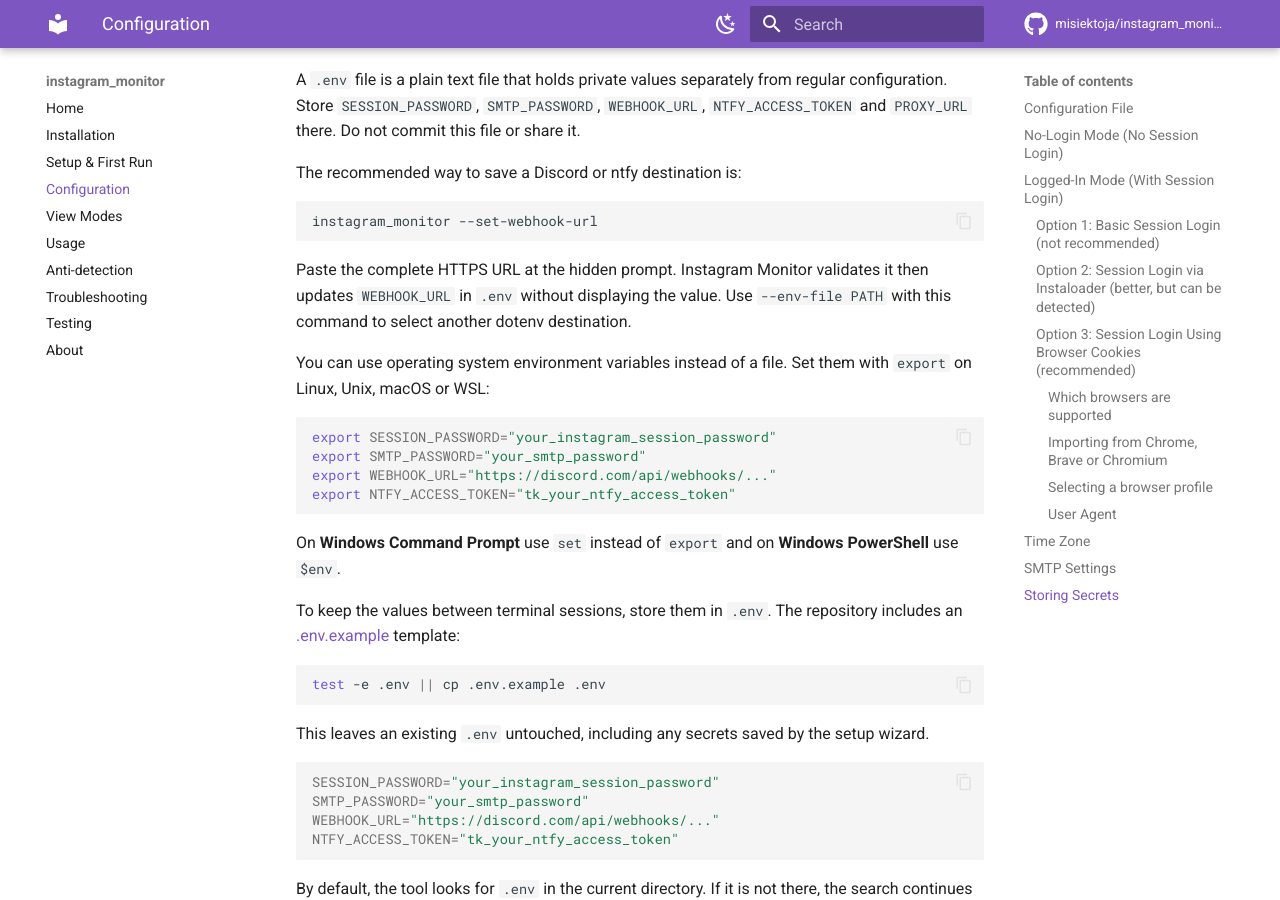
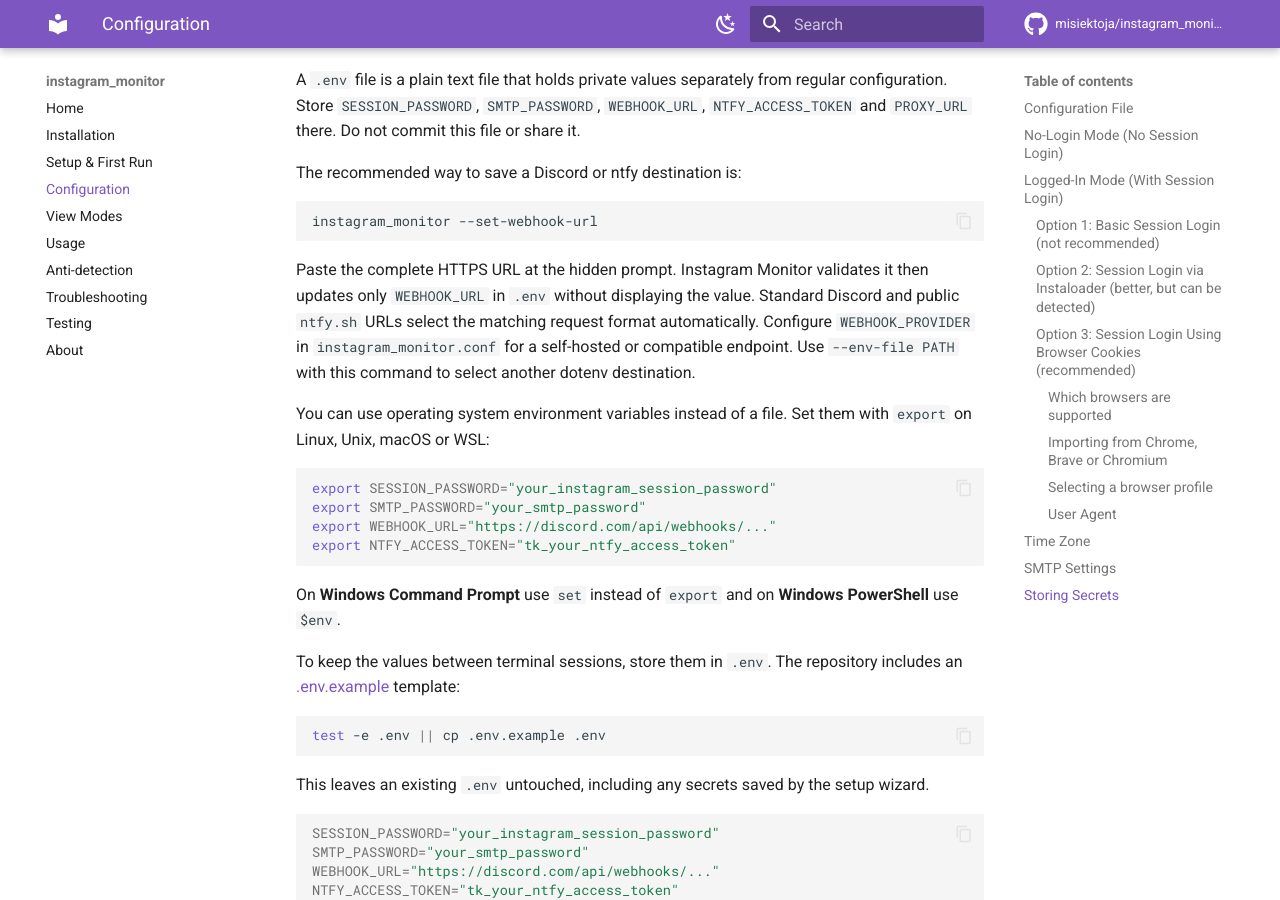
Before and after one commit to misiektoja/instagram_monitor, an MkDocs documentation site: the page built from docs/configuration.md, in a window 1280 px wide and 900 px high, scrolled down 6665 px. Built offline with MkDocs 1.6.1 and Material for MkDocs 9.7.7, drawn with Linux system fonts in a browser that asks for light colours; comment, search, counter and statistics services are not loaded.

Commit message:
docs(config): explain webhook provider detection

````diff
--- a/docs/configuration.md
+++ b/docs/configuration.md
@@ -246,7 +246,7 @@
 instagram_monitor --set-webhook-url
 ```
 
-Paste the complete HTTPS URL at the hidden prompt. Instagram Monitor validates it then updates `WEBHOOK_URL` in `.env` without displaying the value. Use `--env-file PATH` with this command to select another dotenv destination.
+Paste the complete HTTPS URL at the hidden prompt. Instagram Monitor validates it then updates only `WEBHOOK_URL` in `.env` without displaying the value. Standard Discord and public `ntfy.sh` URLs select the matching request format automatically. Configure `WEBHOOK_PROVIDER` in `instagram_monitor.conf` for a self-hosted or compatible endpoint. Use `--env-file PATH` with this command to select another dotenv destination.
 
 You can use operating system environment variables instead of a file. Set them with `export` on Linux, Unix, macOS or WSL:
 
````
